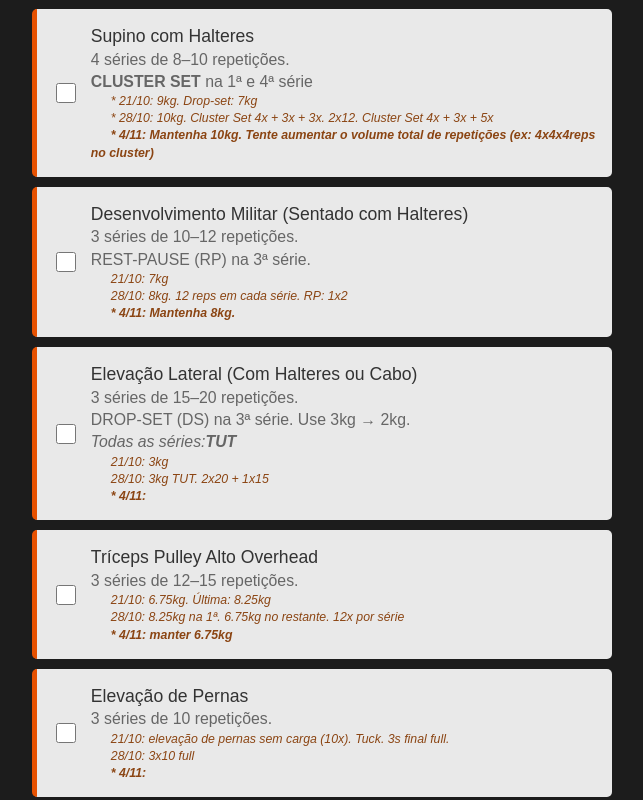
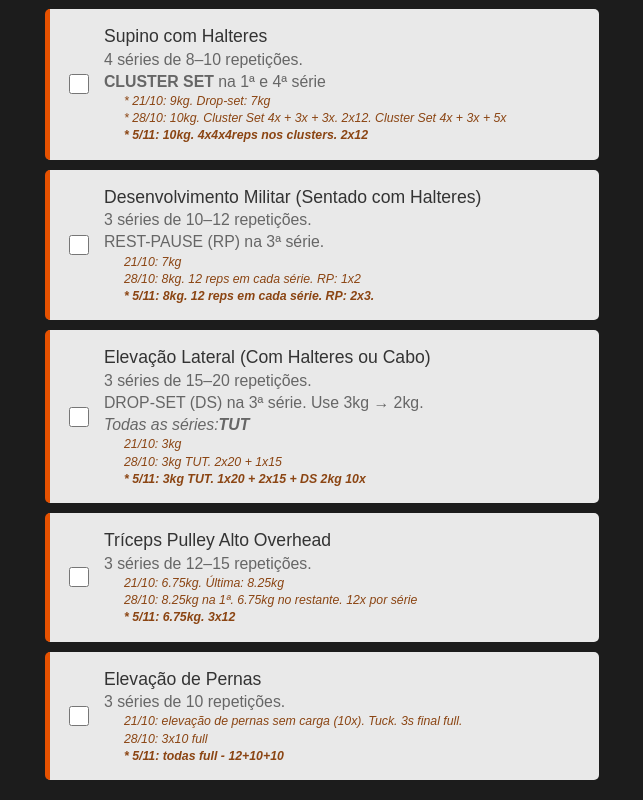
Before and after one commit to cadernodaingrid-max/halloween_serie, a plain HTML site: page treino_b.html in a window 1280 px wide. Shown: the part 340-1140 px from the top of the page, without its empty margins (318-961 px from the left). Drawn offline with Linux system fonts and the light colour scheme.

Commit message:
Update treino_b.html

```diff
--- a/treino_b.html
+++ b/treino_b.html
@@ -28,7 +28,7 @@
                         <span class="details"><b>CLUSTER SET</b> na 1ª e 4ª série</span>
                         <span class="details_"><i>* 21/10: 9kg. Drop-set: 7kg</i></span>
                         <span class="details_"><i>* 28/10: 10kg. Cluster Set 4x + 3x + 3x. 2x12. Cluster Set 4x + 3x + 5x</i></span>
-                        <span class="details_"><i><b>* 4/11: Mantenha 10kg. Tente aumentar o volume total de repetições (ex: 4x4x4reps no cluster)</b></i></span>
+                        <span class="details_"><i><b>* 5/11: 10kg. 4x4x4reps nos clusters. 2x12</b></i></span>
                     </label>
                 </li>
                 <li>
@@ -39,7 +39,7 @@
                         <span class="details">REST-PAUSE (RP) na 3ª série.</span>
                         <span class="details_"><i>21/10: 7kg</i></span>
                         <span class="details_"><i>28/10: 8kg. 12 reps em cada série. RP: 1x2</i></span>
-                        <span class="details_"><i><b>* 4/11: Mantenha 8kg.</b></i></span>
+                        <span class="details_"><i><b>* 5/11: 8kg. 12 reps em cada série. RP: 2x3.</b></i></span>
                     </label>
                 </li>
                 <li>
@@ -51,7 +51,7 @@
                         <span class="details"><i>Todas as séries:<b>TUT</b></i></span>
                         <span class="details_"><i>21/10: 3kg</i></span>
                         <span class="details_"><i>28/10: 3kg TUT. 2x20 + 1x15</i></span>
-                        <span class="details_"><i><b>* 4/11: </b></i></span>
+                        <span class="details_"><i><b>* 5/11: 3kg TUT. 1x20 + 2x15 + DS 2kg 10x</b></i></span>
                     </label>
                 </li>
                 <li>
@@ -61,7 +61,7 @@
                         <span class="details">3 séries de 12–15 repetições.</span>
                         <span class="details_"><i>21/10: 6.75kg. Última: 8.25kg</i></span>
                         <span class="details_"><i>28/10: 8.25kg na 1ª. 6.75kg no restante. 12x por série</i></span>
-                        <span class="details_"><i><b>* 4/11: manter 6.75kg</b></i></span>
+                        <span class="details_"><i><b>* 5/11: 6.75kg. 3x12</b></i></span>
                     </label>
                 </li>
                 <li>
@@ -71,7 +71,7 @@
                         <span class="details">3 séries de 10 repetições.</span>
                         <span class="details_"><i>21/10: elevação de pernas sem carga (10x). Tuck. 3s final full.</i></span>
                         <span class="details_"><i>28/10: 3x10 full</i></span>
-                        <span class="details_"><i><b>* 4/11: </b></i></span>
+                        <span class="details_"><i><b>* 5/11: todas full - 12+10+10 </b></i></span>
                     </label>
                 </li>
             </ul>
```
